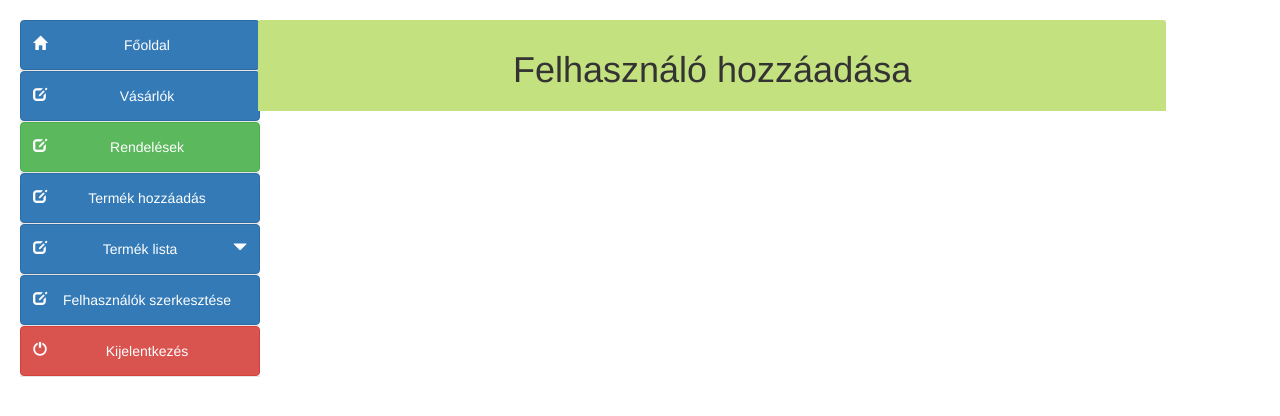
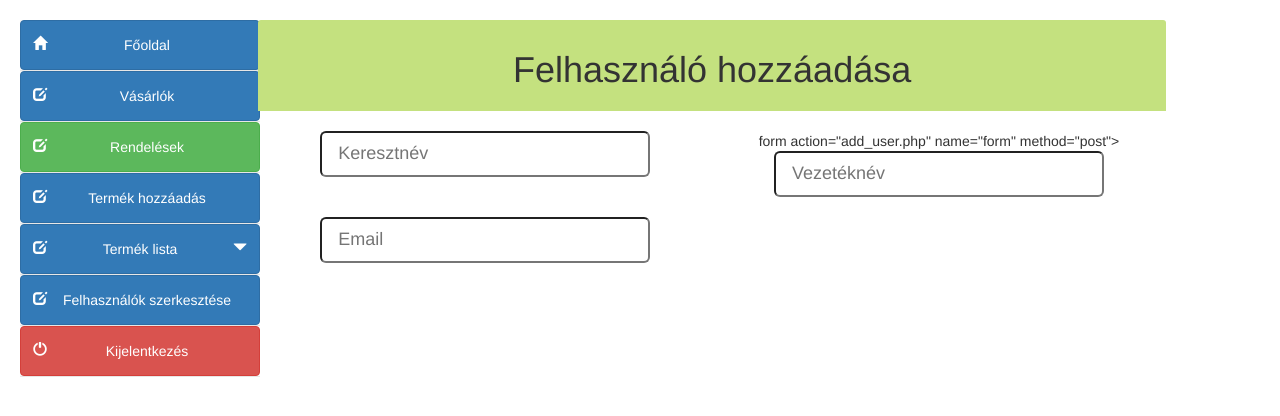
Before and after one commit to gery0228/UNIDEB_2019_1_3_Tojastarto_webshop, a PHP site: page /add_user.php in a window 1280 px wide. Shown: the part 51-467 px from the top of the page. Run offline with PHP 8.4, Linux system fonts and the light colour scheme; a stand-in replaces the project's code that opens the database connection.

Commit message:
DIV-ek hozzáadása.

```diff
--- a/Webshop/admin/add_user.php
+++ b/Webshop/admin/add_user.php
@@ -39,3 +39,15 @@ mysqli_close($con);
   <div class="col-sm-9 " align="center">
   <div class="panel-heading" style="background-color:#c4e17f;">
 	<h1>Felhasználó hozzáadása  </h1></div><br>
+
+	form action="add_user.php" name="form" method="post">
+<div class="col-sm-6">
+    <input name="first_name" class="input-lg" type="text"  id="first_name" style="font-size:18px; width:330px" placeholder="Keresztnév" autofocus required><br><br>
+</div>
+<div class="col-sm-6">
+<input name="last_name" class="input-lg" type="text"  id="last_name" style="font-size:18px; width:330px" placeholder="Vezetéknév" autofocus required><br><br>
+    </div>
+    <div class="col-sm-6">
+    <input name="email" class="input-lg" type="text"  id="email" style="font-size:18px; width:330px" placeholder="Email" autofocus required><br><br>
+    </div>
+    <div class="col-sm-6">
```
